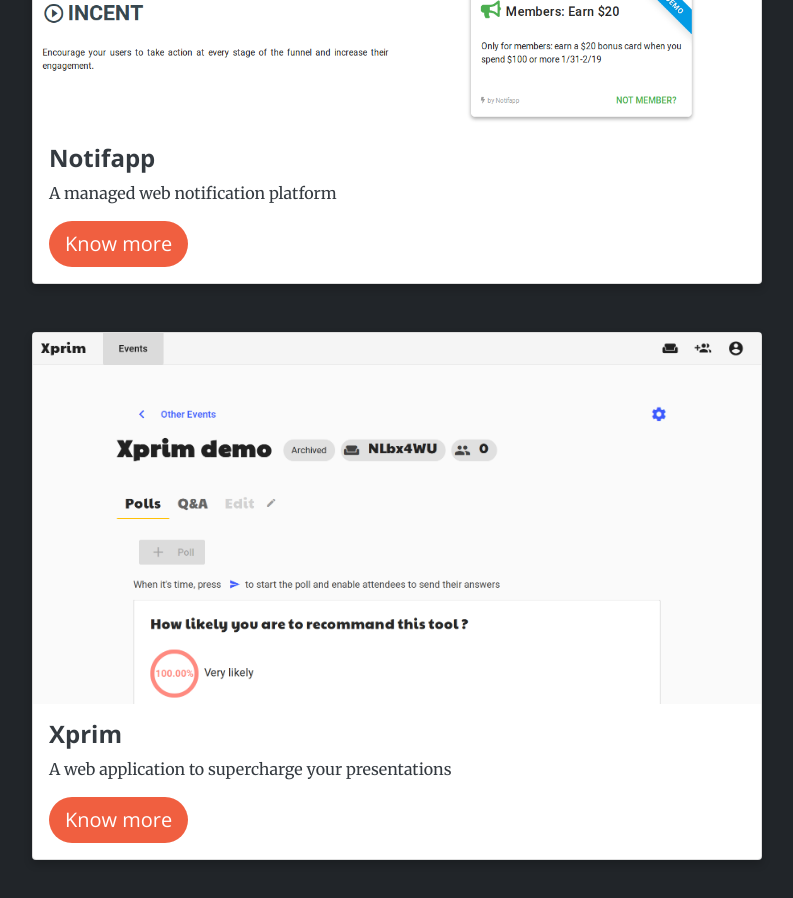
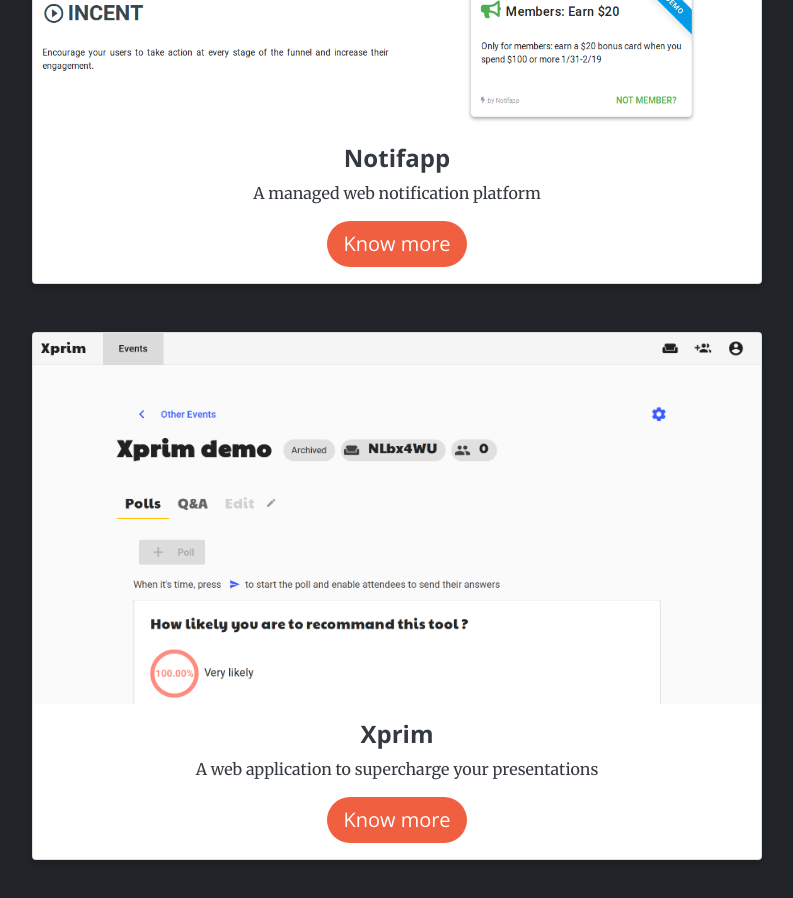
Before and after one commit to Valuraise/valuraise.github.io, a plain HTML site: page index.html in a window 1280 px wide. Shown: the part 2520-3418 px from the top of the page, without its empty margins (243-1036 px from the left). Drawn offline with nearby package versions, Linux system fonts and the light colour scheme; a script that the page names is missing.

Commit message:
version 2 of valuraise site

```diff
--- a/index.html
+++ b/index.html
@@ -265,7 +265,7 @@
           <div class="col-sm-12 col-md-10 col-lg-8 mx-auto">
             <div class="card">
               <img src="img/Notifapp.png" alt="Avatar" style="width:100%" />
-              <div class="container-card text-dark ">
+              <div class="container-card text-dark text-center ">
                 <h4><b>Notifapp</b></h4>
                 <p>A managed web notification platform</p>
                 <a
@@ -282,7 +282,7 @@
           <div class="col-sm-12 col-md-10 col-lg-8 mx-auto">
             <div class="card">
               <img src="img/Xprim.png" alt="Avatar" style="width:100%" />
-              <div class="container-card text-dark">
+              <div class="container-card text-dark text-center ">
                 <h4><b>Xprim</b></h4>
                 <p>A web application to supercharge your presentations</p>
                 <a
```
